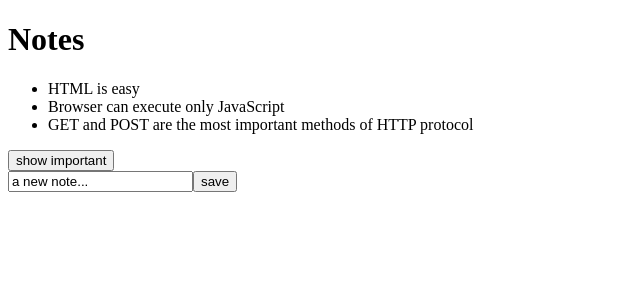
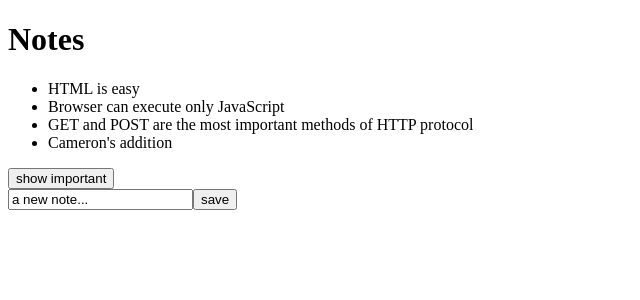
Before and after one commit to camerontredoux/fullstackopen-mooc, a React (Create React App) app in the folder part2/notes/: page / in a window 1280 px wide. Shown: the top 300 px of the page, without its empty margins (0-640 px from the left). Built offline with nearby package versions, Linux system fonts and the light colour scheme; data requests are answered from the project's data file.

Commit message:
Notes examples with json-server, fetching using axios

```diff
--- a/part2/notes/db.json
+++ b/part2/notes/db.json
@@ -17,6 +17,12 @@
       "content": "GET and POST are the most important methods of HTTP protocol",
       "date": "2019-05-30T19:20:14.298Z",
       "important": true
+    },
+    {
+      "id": 4,
+      "content": "Cameron's addition",
+      "date": "2019-05-30T19:20:14.298Z",
+      "important": true
     }
   ]
 }
--- a/part2/notes/src/App.js
+++ b/part2/notes/src/App.js
@@ -1,10 +1,27 @@
-import React, { useState } from 'react'
-import Note from './components/Note'
+import React, { useState, useEffect } from 'react'
+import Form from './components/Form'
+import Notes from './components/Notes'
+import axios from "axios"
 
-const App = (props) => {
-  const [notes, setNotes] = useState(props.notes)
+const App = () => {
+  const [notes, setNotes] = useState([])
   const [newNote, setNewNote] = useState("a new note...")
   const [showAll, setShowAll] = useState(true)
+
+  const hook = () => {
+    console.log("effect");
+    const eventHandler = res => {
+      console.log("finished retrieving data");
+      let data = res.data
+      setNotes(data)
+    }
+
+    const promise = axios.get("http://localhost:3001/notes")
+    promise.then(eventHandler)
+  }
+
+  useEffect(hook, [])
+  console.log("render", notes.length, " notes");
 
   const addNote = (event) => {
     event.preventDefault()
@@ -28,18 +45,11 @@ const App = (props) => {
   return (
     <div>
       <h1>Notes</h1>
-      <ul>
-        {notesToShow.map(note =>
-          <Note key={note.id} note={note} />
-        )}
-      </ul>
+      <Notes notesToShow={notesToShow} />
       <button onClick={() => setShowAll(!showAll)}>
         show {showAll ? "important" : "all"}
       </button>
-      <form onSubmit={addNote}>
-        <input value={newNote} onChange={handleNoteChange} />
-        <button type="submit">save</button>
-      </form>
+      <Form addNote={addNote} newNote={newNote} handleNoteChange={handleNoteChange} />
     </div>
   )
 }
--- /dev/null
+++ b/part2/notes/src/components/Form.js
@@ -0,0 +1,10 @@
+const Form = (props) => {
+  return (
+    <form onSubmit={props.addNote}>
+      <input value={props.newNote} onChange={props.handleNoteChange} />
+      <button type="submit">save</button>
+    </form>
+  )
+}
+
+export default Form
--- a/part2/notes/src/components/Note.js
+++ /dev/null
@@ -1,7 +0,0 @@
-const Note = ({ note }) => {
-  return (
-    <li>{note.content}</li>
-  )
-}
-
-export default Note
--- /dev/null
+++ b/part2/notes/src/components/Notes.js
@@ -0,0 +1,17 @@
+const Note = ({ note }) => {
+  return (
+    <li>{note.content}</li>
+  )
+}
+
+const Notes = ({ notesToShow }) => {
+  return (
+    <ul>
+      {notesToShow.map(note =>
+        <Note key={note.id} note={note} />
+      )}
+    </ul>
+  )
+}
+
+export default Notes
--- a/part2/notes/src/index.js
+++ b/part2/notes/src/index.js
@@ -1,28 +1,7 @@
 import ReactDOM from 'react-dom'
 import App from './App.js'
 
-const notes = [
-  {
-    id: 1,
-    content: 'HTML is easy',
-    date: '2019-05-30T17:30:31.098Z',
-    important: true
-  },
-  {
-    id: 2,
-    content: 'Browser can execute only JavaScript',
-    date: '2019-05-30T18:39:34.091Z',
-    important: false
-  },
-  {
-    id: 3,
-    content: 'GET and POST are the most important methods of HTTP protocol',
-    date: '2019-05-30T19:20:14.298Z',
-    important: true
-  }
-]
-
 ReactDOM.render(
-  <App notes={notes} />,
+  <App />,
   document.getElementById('root')
 )
```
Also changed, not shown: part2/notes/package.json (+6 -1 lines), 2 other files (tests, documents, lock files or other folders).
